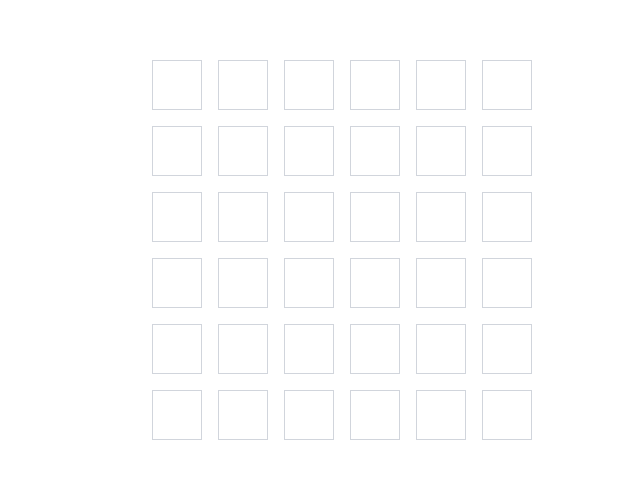
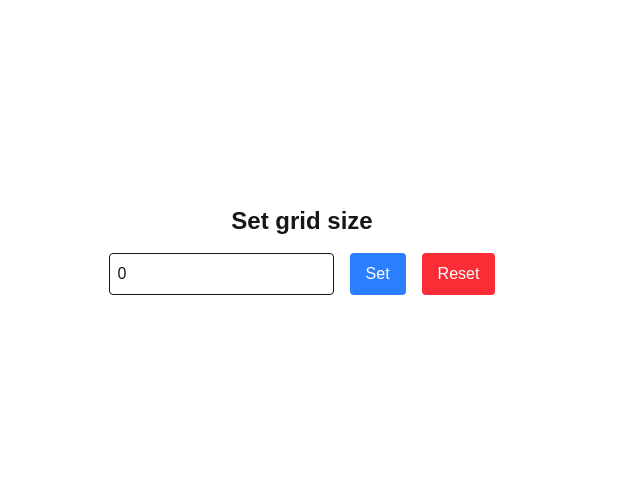
Before and after one commit to IvanTsve/lf-cardio, a Next.js app in the folder gof-cardio/: page / in a window 1280 px wide. Shown: the part 150-628 px from the top of the page, without its empty margins (298-938 px from the left). Built offline with nearby package versions, Linux system fonts and the light colour scheme.

Commit message:
Update grid.tsx

```diff
--- a/gof-cardio/src/components/grid.tsx
+++ b/gof-cardio/src/components/grid.tsx
@@ -1,12 +1,30 @@
-function Grid(props : { gridSize: number }) {
-    let gridItems = [...Array(props.gridSize)].map((_,i) => (
-  <div key={i} className="w-[50px] h-[50px] border border-gray-300 flex items-center justify-center">
-  </div>
-));
+import Cube from "@/components/cube";
+import Inputs from "@/components/inputs";
+import { useState } from "react";
+import { GridSize } from "../types/types";
+function Grid() {
+    const [size, setSize] = useState([] as GridSize);
+    function setGridSize(data: number) {
+        if(data) {
+            setSize([...Array(data)].map(() => false) as GridSize);
+        }
+    }
+
+    function setIsAlive(index: number) {
+        setSize(prev => {
+            const updated = [...prev];
+            updated[index] = !updated[index];
+            return [...updated];
+        });
+    }
+
     return (
-        <div className="grid grid-cols-6 gap-4">
-            {gridItems}
-        </div>
+        <>
+            <Inputs setGridSize={setGridSize} />
+            <div className="grid grid-cols-6 gap-4">
+            <Cube gridSize={size} setIsAlive={setIsAlive} />
+            </div>
+        </>
     )
 
 }
```
